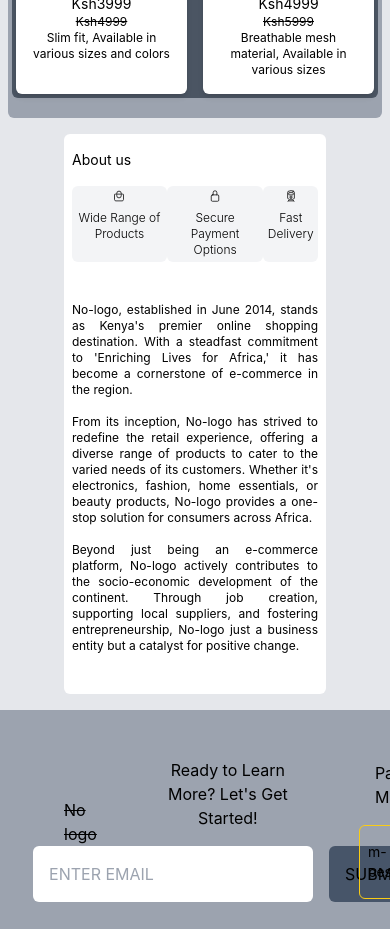
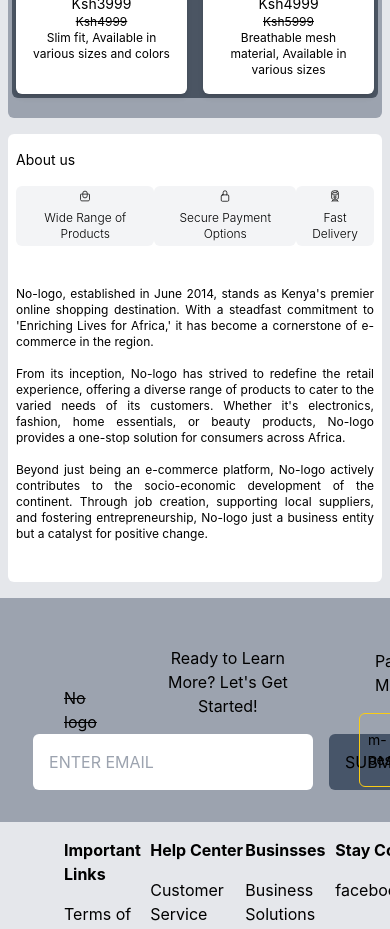
Before and after one commit to philipNgungi037/finishes, a React (Create React App) app: page / in a window 390 px wide. Shown: the part 2900-3829 px from the top of the page. Built offline with nearby package versions, Linux system fonts and the light colour scheme.

Commit message:
:iphone: Adjust rsponsiveness to about-us .

```diff
--- a/src/components/landing-page/about-us/About-us.jsx
+++ b/src/components/landing-page/about-us/About-us.jsx
@@ -3,7 +3,7 @@ import Description from './Description'
 
 const AboutUs = () => {
     return (
-        <div className='about-us-main text-sm px-16 rounded-md'>
+        <div className='about-us-main text-sm px-2 lg:px-16 rounded-md'>
             <Description />
 
         </div>
```
